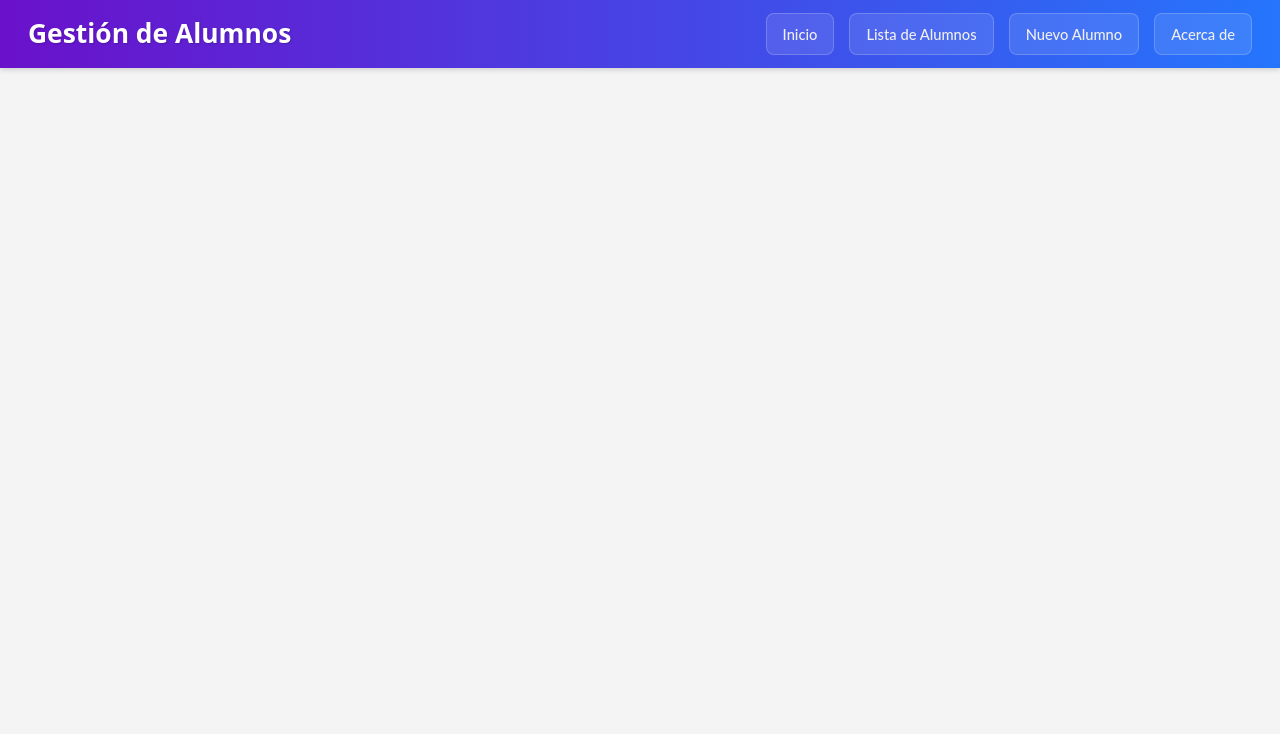
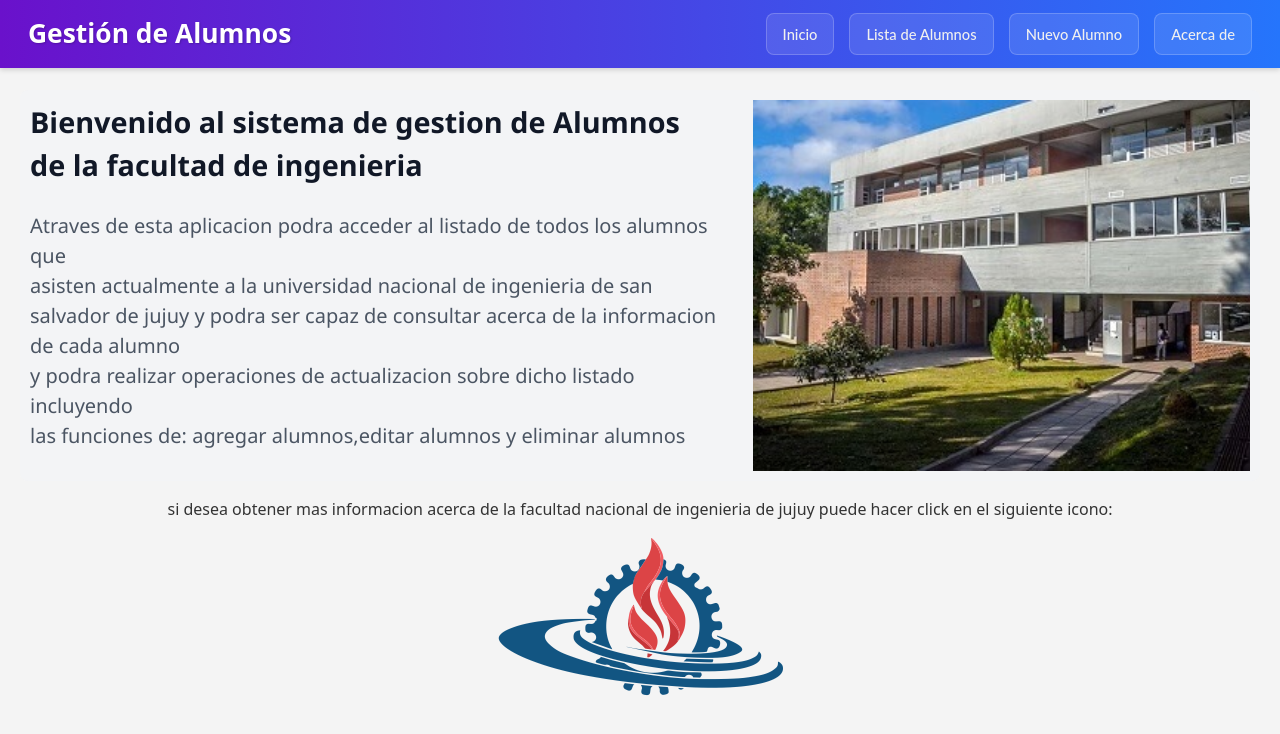
Before and after one commit to Nicolas-Barboza/pv_tp5_grupo6, a React (Vite) app: page / in a window 1280 px wide. Shown: the top 734 px of the page. Built offline with nearby package versions, Linux system fonts and the light colour scheme.

Commit message:
desarrollo feature/home

```diff
--- a/src/App.jsx
+++ b/src/App.jsx
@@ -1,6 +1,7 @@
 import React, { useState ,useCallback} from 'react';
 import { BrowserRouter as Router, Routes, Route } from 'react-router-dom';
 import NavBar from './components/NavBar';
+import Home from './views/Home';
 import AlumnosList from './views/AlumnosList';
 import DetalleAlumno from './views/DetalleAlumno';
 import AlumnoForm from './views/AlumnoForm';
@@ -53,6 +54,7 @@ function App() {
           <NavBar />
           <div style={{ paddingTop: "50px" }}>
             <Routes>
+              <Route path="/" element={<Home />} />
               <Route path="/alumnos" element={<AlumnosList alumnos={alumnos} />} />
               <Route path="/alumnos/:lu" element={<DetalleAlumno alumnos={alumnos} onEliminar={handleEliminarAlumno} />} />
               <Route path="/alumnos/nuevo" element={<AlumnoForm alumnos={alumnos} onGuardar={handleGuardarAlumno}/>} />
--- a/src/components/NavBar.jsx
+++ b/src/components/NavBar.jsx
@@ -9,7 +9,7 @@ function NavBar() {
             </div>
             <div className={Styles.navSection}>
                 <div className={Styles.navActions}>
-                    <Link to="/home" className={Styles.navLink}>Inicio</Link>
+                    <Link to="/" className={Styles.navLink}>Inicio</Link>
                     <Link to="/alumnos" className={Styles.navLink}>Lista de Alumnos</Link>
                     <Link to="/alumnos/nuevo" className={Styles.navLink}>Nuevo Alumno</Link>
                     <Link to="/acerca-de" className={Styles.navLink}>Acerca de</Link>
--- /dev/null
+++ b/src/styles/Home.css
@@ -0,0 +1,35 @@
+.HomeContainer{
+    display: flex;
+    justify-content: center;
+    margin-top: 40px;
+    padding: 10px 10px;
+    background-color: #f3f4f6; /* Gris claro */
+    border-radius: 8px;
+    text-align: left;
+    font-family: 'Segoe UI', Tahoma, Geneva, Verdana, sans-serif;
+}
+
+.HomeContainer h2{
+    font-size: 1.8rem;
+    margin-bottom: 5px;
+    color: #111827;
+}
+
+.textohome{
+    display: inline-block;
+    vertical-align: middle;
+    text-align: left;
+    font-size: 20px;
+    margin-bottom: 20px;
+    color: #4b5563;
+}
+
+.imagen1{
+    object-fit: cover;
+    margin-left: 20px;
+}
+
+
+.apartadoenlaces{
+    text-align: center;
+}
--- a/src/views/Home.jsx
+++ b/src/views/Home.jsx
@@ -0,0 +1,40 @@
+import '../styles/Home.css';
+import imagen from '../../public/images/FI-foto-fuera.jpg';
+import imagen2 from '../../public/images/logo-fi-unju-institucional-285x159.png';
+import { Link } from 'react-router-dom';
+
+function home() {
+
+    return (
+    <div>
+        <div className="HomeContainer">
+
+        <div>
+       <h2>Bienvenido al sistema de gestion de Alumnos <br /> de la facultad de ingenieria</h2>
+
+        <p className="textohome">
+        Atraves de esta aplicacion podra acceder al listado de todos los alumnos que <br /> asisten  actualmente a la universidad  nacional  de  ingenieria de san salvador de jujuy  y podra ser  capaz
+        de consultar acerca  de la informacion  de cada  alumno <br /> y podra realizar operaciones  de actualizacion sobre dicho listado incluyendo  <br /> las funciones de: agregar alumnos,editar alumnos y eliminar alumnos
+        </p>
+
+        </div>
+
+
+        <img className="imagen1" src={imagen} alt="imagen" />
+
+        </div>
+
+
+        <div className="apartadoenlaces">
+        <p>si desea obtener mas informacion acerca de la facultad nacional de ingenieria de jujuy puede hacer click en el siguiente icono: </p>
+        <Link to="https://www.fi.unju.edu.ar/">
+        <img src={imagen2} alt="imagen2" />
+        </Link>
+        </div>
+
+
+    </div>
+    );
+}
+
+export default home;
```
Also changed, not shown: public/images/FI-foto-fuera.jpg (added), public/images/logo-fi-unju-institucional-285x159.png (added).
